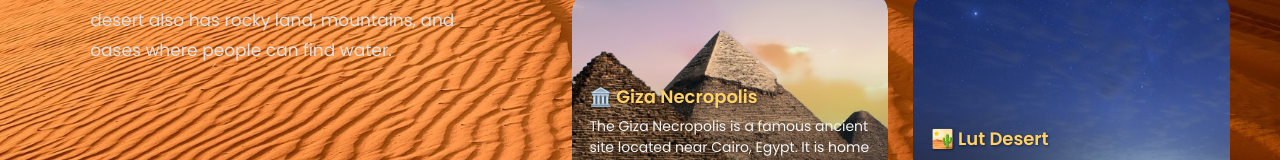
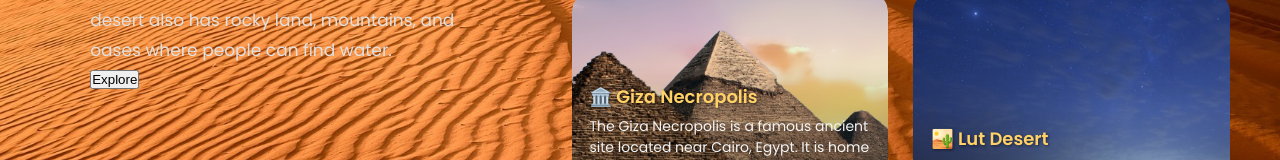
Before and after one commit to harshpratap777/CSS-Assignment-6, a plain HTML site: page index.html in a window 1280 px wide. Shown: the part 445-605 px from the top of the page. Drawn offline with Linux system fonts and the light colour scheme.

Commit message:
index.html

```diff
--- a/index.html
+++ b/index.html
@@ -34,6 +34,7 @@
         plants survive there. The desert also has rocky land, mountains, and oases where
         people can find water.
       </p>
+      <button class="Explore">Explore</button>
     </div>
 
     <!-- Right Content -->
```
